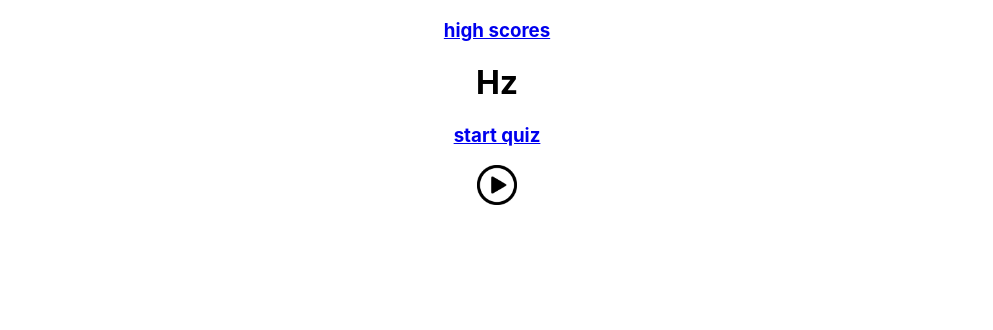
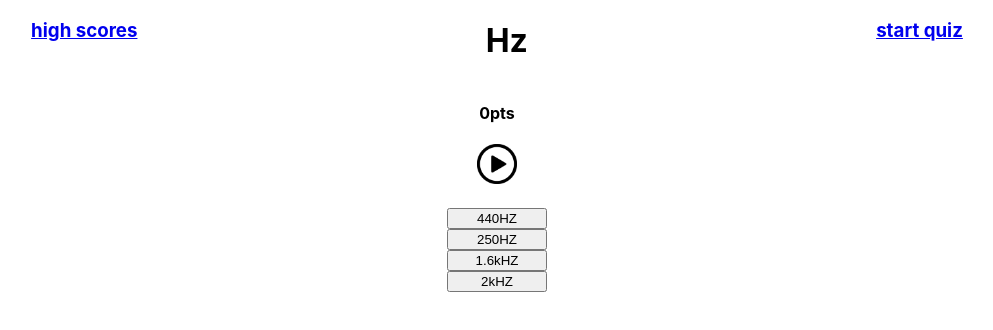
Before and after one commit to willnolin/Hz, a React (Create React App) app: page /quiz in a window 1280 px wide. Shown: the top 330 px of the page, without its empty margins (143-1136 px from the left). Built offline with nearby package versions, Linux system fonts and the light colour scheme; no server answers.

Commit message:
game functionality almost

```diff
--- a/src/App.css
+++ b/src/App.css
@@ -5,7 +5,12 @@
   align-items: center;
   text-align: center;
 }
-
+.header {
+  display: flex;
+  flex-direction: row;
+  justify-content: space-around;
+  width: 100%;
+}
 #play-button {
   width: 40px;
 }
@@ -22,7 +27,7 @@ button {
   align-items: center;
   width: 100px;
 }
-
+/*
 #btn0 {
   display: flex;
   order: 0;
@@ -41,4 +46,4 @@ button {
 #btn3 {
   display: flex;
   order: 3;
-}
+} */
--- /dev/null
+++ b/src/components/ChoiceButtonList.jsx
@@ -0,0 +1,56 @@
+import { useState, useEffect } from 'react'
+
+// ===  this component will create the choice buttons
+// ===  one of the buttons needs to match the name of the playbutton
+// ===  so, you need to pass the winning Object from mp3Array into
+// ==  this component so that you can put it in the button array
+// ===  but then, the array will need to be scrambled somehow....
+export default function ChoiceButtonList(props) {
+  const { tempArray, correctObj, getRandomIndex, handleChoice } = props;
+  const [buttons, setButtons] = useState([]);
+
+  useEffect(() => {
+    const createButtonArray = async (tempArray, correctObj) => {
+      let btnArray = [];
+      btnArray.push(correctObj)
+      let index = 0
+      for (let i = 1; i < 4; i++) {
+        //take random item from temp arr and place in btnArray
+        index = getRandomIndex(tempArray)
+        btnArray.push(tempArray[index])
+        tempArray.splice(index, 1)
+      }
+
+      setButtons(btnArray)
+    }
+    createButtonArray(tempArray, correctObj);
+  }, [correctObj])
+
+  // ======= Shuffle array =======//
+  //https://www.w3docs.com/snippets/javascript/how-to-randomize-shuffle-a-javascript-array.html
+  function shuffle(array) {
+    let currentId = array.length;
+  // There remain elements to shuffle
+    while (0 !== currentId) {
+      // Pick a remaining element
+      let randomId = Math.floor(Math.random() * currentId);
+      currentId -= 1;
+    // Swap it with the current element.
+      let tmp = array[currentId];
+      array[currentId] = array[randomId];
+      array[randomId] = tmp;
+    }
+    return array;
+  }
+ // ==================================//
+  return (
+    <div>
+
+      {shuffle(buttons).map((btn, index) => {
+        return <button id={`btn${index}`} key={index}
+          name={`${btn.name}`} onClick={handleChoice}
+          >{btn.name}</button>
+      })}
+    </div>
+  )
+}
--- a/src/components/DisplayScores.jsx
+++ b/src/components/DisplayScores.jsx
@@ -7,11 +7,11 @@ export default function DisplayScores() {
 
   useEffect(()=> {
     const fetchData = async () => {
-    const res = await getAllHighScores();
+      const res = await getAllHighScores();
 
-    const data = res.records;
+      const data = res.records;
 
-    setScores(data);
+      setScores(data);
     }
    fetchData()
   }, []);
--- a/src/components/Quiz.jsx
+++ b/src/components/Quiz.jsx
@@ -1,5 +1,6 @@
 import { useState, useEffect } from 'react'
 import PlayButton from "./PlayButton"
+import ChoiceButtonList from "./ChoiceButtonList"
 import React from 'react';
 
 import {
@@ -9,11 +10,17 @@ import {
 const Quiz = () => {
   const [tempArray, setTempArray] = useState([...mp3Array]);
   const [correctObj, setCorrectObj] = useState({});
+  const [message, setMessage] = useState("");
+  const [score, setScore] = useState(0);
+
+  //variables  (is this necessary?)
+  const incorrectArr = [];
 
   const getRandomIndex = (arr) => {
     return Math.floor(Math.random() * arr.length)
   }
 
+  // initialize play button
   useEffect(() => {
     const getPlayButtonValue = (tempArray) => {
       let index = getRandomIndex(tempArray)
@@ -24,10 +31,34 @@ const Quiz = () => {
     getPlayButtonValue(tempArray)
   }, [])
 
+    //=========handle the button choise ========//
+  const handleChoice = (e) => {
+    if (correctObj.name === e.target.name) {
+      setMessage("Correct!")
+      setScore((prevScore) => prevScore + 1)
+    } else {
+      console.log(incorrectArr)
+      if (incorrectArr.length < 3) {
+        setMessage("Incorrect..")
+        incorrectArr.push('X')
+      } else {
+        setMessage("Game Over") // this is where you'll display the high score form
+      }
+    }
+  }
   return (
     <div>
-      <PlayButton correctObj={correctObj} />
+    <h4 id="score">{`${score}pts`}</h4>
+    {/* <ul>{displayExArray()}</ul> */}
+    <PlayButton correctObj={correctObj} />
+    <br />
+    {/* <ChoiceButtonList mp3Array = {mp3Array} /> */}
+    <div className= "button-container">
+    <ChoiceButtonList tempArray={tempArray} correctObj={correctObj}
+      getRandomIndex={getRandomIndex} handleChoice={handleChoice}/>
+    <p>{message}</p>
     </div>
+  </div>
   );
 }
 
```
